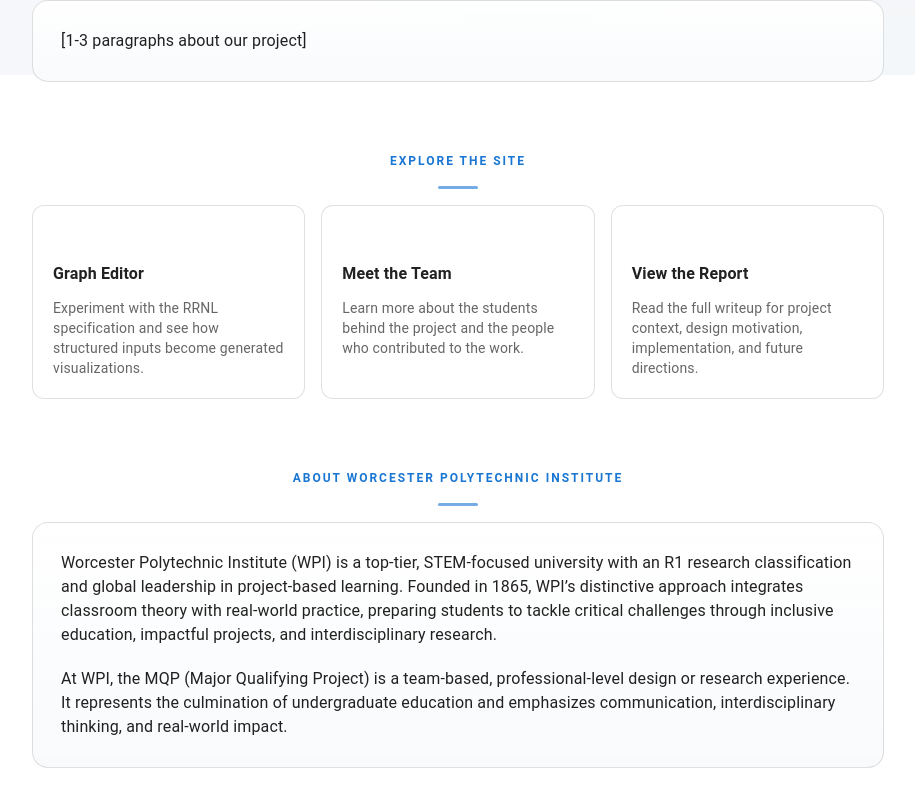
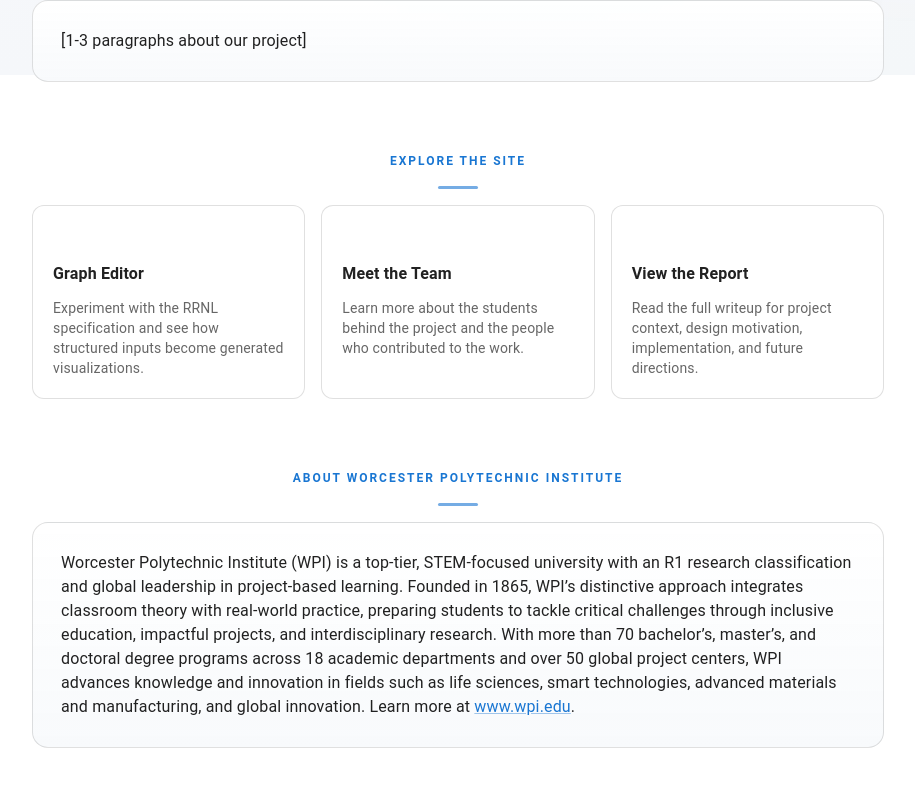
Before and after one commit to zoefisk/mqp-showcase-site, a Next.js app: page / in a window 1280 px wide. Shown: the part 725-1531 px from the top of the page, without its empty margins (182-1097 px from the left). Built offline with nearby package versions, Linux system fonts and the light colour scheme; some icons are missing.

Commit message:
feat: update WPI text to use their university boilerplate

```diff
--- a/src/app/page.tsx
+++ b/src/app/page.tsx
@@ -1,7 +1,7 @@
 "use client";
 
 import * as React from "react";
-import { Box, Container, Paper, Stack, Typography } from "@mui/material";
+import { Box, Container, Link, Paper, Stack, Typography } from "@mui/material";
 
 import LightbulbOutlinedIcon from "@mui/icons-material/LightbulbOutlined";
 import AutoGraphOutlinedIcon from "@mui/icons-material/AutoGraphOutlined";
@@ -124,19 +124,12 @@
                 >
                     <Stack spacing={2.5}>
                         <Typography>
-                            Worcester Polytechnic Institute (WPI) is a top-tier, STEM-focused
-                            university with an R1 research classification and global leadership in
-                            project-based learning. Founded in 1865, WPI’s distinctive approach
-                            integrates classroom theory with real-world practice, preparing students
-                            to tackle critical challenges through inclusive education, impactful
-                            projects, and interdisciplinary research.
-                        </Typography>
-
-                        <Typography>
-                            At WPI, the MQP (Major Qualifying Project) is a team-based,
-                            professional-level design or research experience. It represents the
-                            culmination of undergraduate education and emphasizes communication,
-                            interdisciplinary thinking, and real-world impact.
+                            Worcester Polytechnic Institute (WPI) is a top-tier, STEM-focused university with an R1 research classification and global
+                            leadership in project-based learning. Founded in 1865, WPI’s distinctive approach integrates classroom theory with real-world
+                            practice, preparing students to tackle critical challenges through inclusive education, impactful projects, and interdisciplinary
+                            research. With more than 70 bachelor’s, master’s, and doctoral degree programs across 18 academic departments and over
+                            50 global project centers, WPI advances knowledge and innovation in fields such as life sciences, smart technologies, advanced
+                            materials and manufacturing, and global innovation. Learn more at <Link href={"https://www.wpi.edu/"} target="_blank" rel="noreferrer" >www.wpi.edu</Link>.
                         </Typography>
                     </Stack>
                 </Paper>
```
